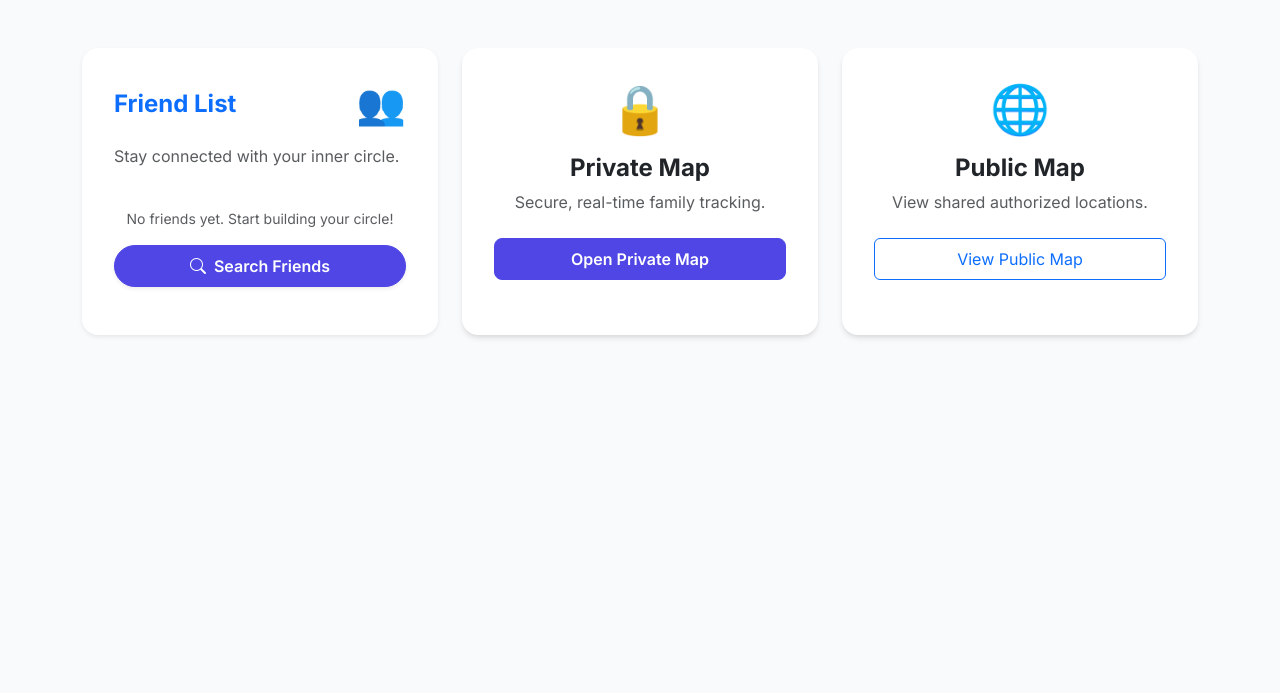
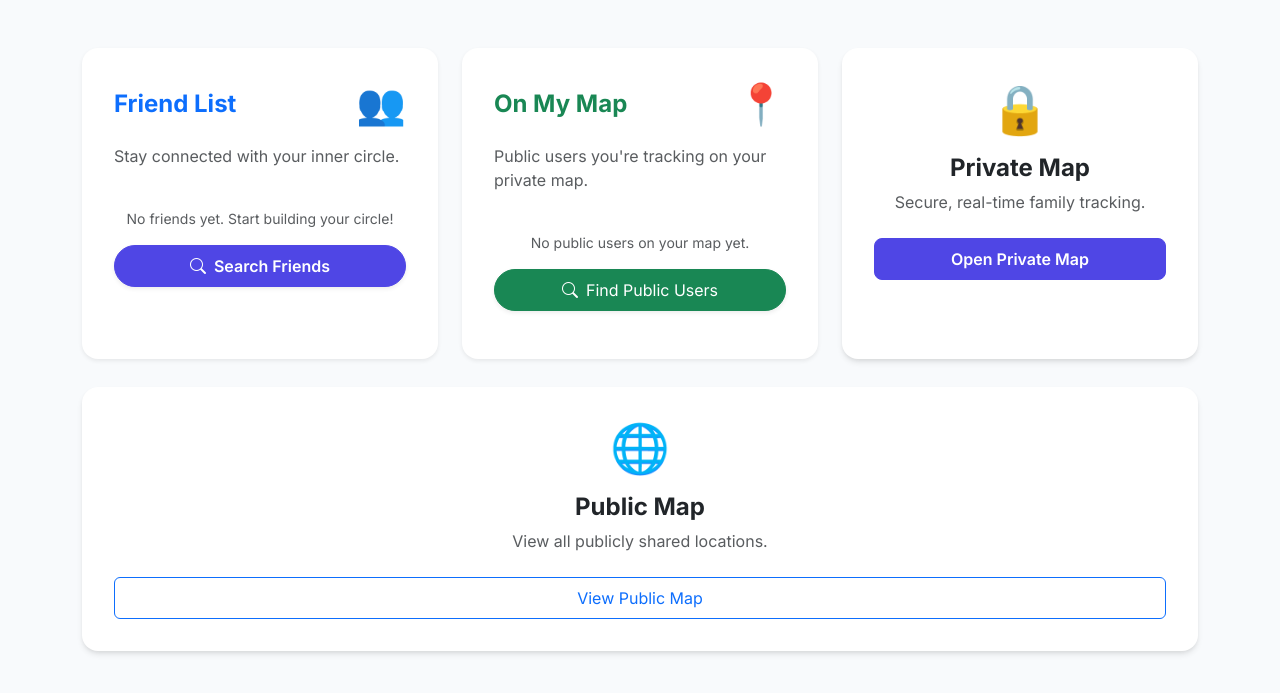
Before and after one commit to aissaadib/The-Family-Tracker, a Flask app: page / in a window 1280 px wide. Shown: the part 79-772 px from the top of the page. Run offline with Flask 3, Linux system fonts and the light colour scheme; a user stored in the database is signed in; data comes from the database, SQL or seed files in the repository; both versions use the stored data as it was after the commit; data that the repository does not hold is empty.

Commit message:
Add ability to add public users to your private map
Introduces a new `map_follows` table to track user-added public users, a `/add_to_map` route for secure additions, updates the `/api/locations` endpoint to include these users on the private map, and modifies home and search templates to display public user status and "Add to Map" options.

Replit-Commit-Author: Agent
Replit-Commit-Session-Id: 83688bf2-bf50-442c-a751-3c6c5a0925b3
Replit-Commit-Checkpoint-Type: full_checkpoint
Replit-Commit-Event-Id: 00af8f69-f156-4906-92ee-83efb771eaa8
Replit-Commit-Screenshot-Url: https://storage.googleapis.com/screenshot-production-us-central1/d1154a1c-a081-45f6-b8ea-a33a7577a78f/83688bf2-bf50-442c-a751-3c6c5a0925b3/REgwH4K
Replit-Helium-Checkpoint-Created: true

```diff
--- a/app.py
+++ b/app.py
@@ -43,8 +43,14 @@ def home():
         JOIN friends f ON u.id = f.friend_id
         WHERE f.user_id = ?
     """, (session["user_id"],)).fetchall()
+    map_follows = conn.execute("""
+        SELECT u.id, u.username
+        FROM users u
+        JOIN map_follows mf ON u.id = mf.followed_id
+        WHERE mf.user_id = ?
+    """, (session["user_id"],)).fetchall()
     conn.close()
-    return render_template("home.html", friends=friends)
+    return render_template("home.html", friends=friends, map_follows=map_follows)
 
 @app.route("/searchf", methods=["GET", "POST"])
 @login_required
@@ -53,13 +59,16 @@ def search_friends():
     if request.method == "POST":
         query = request.form.get("query", "")
         conn = get_db_connection()
-        # Search all users except current user and existing friends
+        # Search all users except current user; annotate with friend/map-follow status
         users = conn.execute("""
-            SELECT id, username
-            FROM users
-            WHERE username LIKE ? AND id != ?
-            AND id NOT IN (SELECT friend_id FROM friends WHERE user_id = ?)
-        """, (f"%{query}%", session["user_id"], session["user_id"])).fetchall()
+            SELECT u.id, u.username, u.vis,
+                   CASE WHEN f.friend_id IS NOT NULL THEN 1 ELSE 0 END AS is_friend,
+                   CASE WHEN mf.followed_id IS NOT NULL THEN 1 ELSE 0 END AS on_map
+            FROM users u
+            LEFT JOIN friends f ON f.user_id = ? AND f.friend_id = u.id
+            LEFT JOIN map_follows mf ON mf.user_id = ? AND mf.followed_id = u.id
+            WHERE u.username LIKE ? AND u.id != ?
+        """, (session["user_id"], session["user_id"], f"%{query}%", session["user_id"])).fetchall()
         conn.close()
     return render_template("searchf.html", users=users)
 
@@ -74,6 +83,27 @@ def add_friend(friend_id):
         flash("Friend added successfully!")
     except sqlite3.IntegrityError:
         flash("Already friends!")
+    finally:
+        conn.close()
+    return redirect(url_for("home"))
+
+@app.route("/add_to_map/<int:followed_id>", methods=["POST"])
+@login_required
+def add_to_map(followed_id):
+    conn = get_db_connection()
+    # Only allow adding public users
+    target = conn.execute("SELECT vis FROM users WHERE id = ?", (followed_id,)).fetchone()
+    if not target or not target["vis"]:
+        conn.close()
+        flash("That user has a private account and cannot be added to your map.")
+        return redirect(url_for("search_friends"))
+    try:
+        conn.execute("INSERT INTO map_follows (user_id, followed_id) VALUES (?, ?)",
+                     (session["user_id"], followed_id))
+        conn.commit()
+        flash("User added to your private map!")
+    except sqlite3.IntegrityError:
+        flash("Already on your map!")
     finally:
         conn.close()
     return redirect(url_for("home"))
@@ -225,7 +255,7 @@ def api_locations():
     is_public_map_request = request.referrer and "public-map" in request.referrer
 
     if is_logged_in and not is_public_map_request:
-        # Logged in users see themselves AND their friends on the Private Map view
+        # Logged in users see themselves, friends, AND map-followed public users
         rows = conn.execute("""
             SELECT p.name, p.role, p.lat, p.lon, p.last_update
             FROM people p
@@ -236,8 +266,13 @@ def api_locations():
                 FROM users u
                 JOIN friends f ON u.id = f.friend_id
                 WHERE f.user_id = ?
+                UNION
+                SELECT u.username
+                FROM users u
+                JOIN map_follows mf ON u.id = mf.followed_id
+                WHERE mf.user_id = ? AND u.vis = 1
             )
-        """, (session["user_id"], session["user_id"])).fetchall()
+        """, (session["user_id"], session["user_id"], session["user_id"])).fetchall()
 
         # Always ensure the logged-in user's current location from 'users' table is included
         # if they aren't already in the 'people' table or to ensure latest registration point
--- a/schema.sql
+++ b/schema.sql
@@ -21,3 +21,19 @@ CREATE TABLE IF NOT EXISTS p_map (
     location TEXT,
     FOREIGN KEY(user_id) REFERENCES users(id)
 );
+
+CREATE TABLE IF NOT EXISTS friends (
+    user_id INTEGER NOT NULL,
+    friend_id INTEGER NOT NULL,
+    PRIMARY KEY (user_id, friend_id),
+    FOREIGN KEY(user_id) REFERENCES users(id),
+    FOREIGN KEY(friend_id) REFERENCES users(id)
+);
+
+CREATE TABLE IF NOT EXISTS map_follows (
+    user_id INTEGER NOT NULL,
+    followed_id INTEGER NOT NULL,
+    PRIMARY KEY (user_id, followed_id),
+    FOREIGN KEY(user_id) REFERENCES users(id),
+    FOREIGN KEY(followed_id) REFERENCES users(id)
+);
--- a/templates/home.html
+++ b/templates/home.html
@@ -38,6 +38,45 @@
             </div>
         </div>
     </div>
+
+    <div class="col-md-4 mb-4">
+        <div class="card h-100 border-0 p-3 shadow-sm">
+            <div class="card-body">
+                <div class="d-flex justify-content-between align-items-center mb-3">
+                    <h3 class="card-title h4 fw-bold mb-0 text-success">On My Map</h3>
+                    <div class="display-6">📍</div>
+                </div>
+                <p class="card-text text-muted mb-4">Public users you're tracking on your private map.</p>
+
+                {% if map_follows %}
+                <div class="list-group list-group-flush mb-3" style="max-height: 200px; overflow-y: auto;">
+                    {% for followed in map_follows %}
+                    <div class="list-group-item d-flex justify-content-between align-items-center px-0 py-2 border-0">
+                        <div class="d-flex align-items-center">
+                            <div class="bg-success bg-opacity-10 text-success rounded-circle p-1 me-2">
+                                <i class="bi bi-globe2"></i>
+                            </div>
+                            <span class="fw-medium">{{ followed.username }}</span>
+                        </div>
+                        <span class="badge bg-success bg-opacity-10 text-success border border-success border-opacity-25 small">Public</span>
+                    </div>
+                    {% endfor %}
+                </div>
+                <a href="{{ url_for('search_friends') }}" class="btn btn-outline-success btn-sm w-100 rounded-pill">
+                    <i class="bi bi-pin-map me-2"></i>Add More
+                </a>
+                {% else %}
+                <div class="text-center py-3">
+                    <p class="text-muted small mb-3">No public users on your map yet.</p>
+                    <a href="{{ url_for('search_friends') }}" class="btn btn-success w-100 py-2 rounded-pill shadow-sm">
+                        <i class="bi bi-search me-2"></i>Find Public Users
+                    </a>
+                </div>
+                {% endif %}
+            </div>
+        </div>
+    </div>
+
     <div class="col-md-4 mb-4">
         <div class="card h-100 border-0 p-3">
             <div class="card-body text-center">
@@ -48,12 +87,15 @@
             </div>
         </div>
     </div>
-    <div class="col-md-4 mb-4">
-        <div class="card h-100 border-0 p-3">
+</div>
+
+<div class="row mt-1">
+    <div class="col-md-12 mb-4">
+        <div class="card border-0 p-3">
             <div class="card-body text-center">
                 <div class="display-5 mb-3">🌐</div>
                 <h3 class="card-title h4 fw-bold">Public Map</h3>
-                <p class="card-text text-muted mb-4">View shared authorized locations.</p>
+                <p class="card-text text-muted mb-4">View all publicly shared locations.</p>
                 <a href="/public-map" class="btn btn-outline-primary w-100 py-2">View Public Map</a>
             </div>
         </div>
```
Also changed, not shown: templates/searchf.html (+43 -8 lines), family.db.
